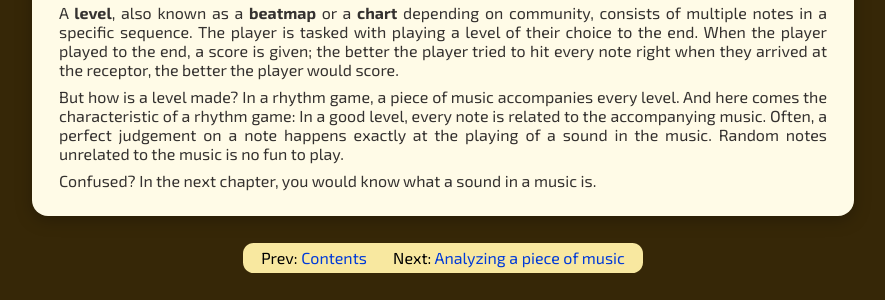
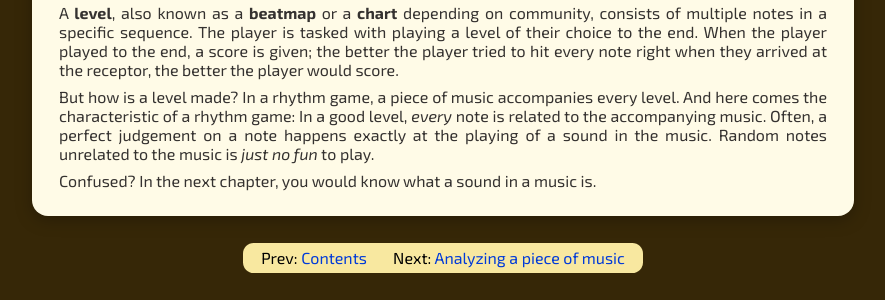
Before and after one commit to mcendu/ommtutorial, a Jekyll site: the page built from en/introduction.md, in a window 1280 px wide. Shown: the part 497-797 px from the top of the page, without its empty margins (197-1082 px from the left). Built offline with Jekyll 4.4.1, drawn with Linux system fonts in a browser that asks for light colours.

```diff
--- a/en/introduction.md
+++ b/en/introduction.md
@@ -38,9 +38,10 @@
 
 But how is a level made? In a rhythm game, a piece of music accompanies
 every level. And here comes the characteristic of a rhythm game: In a
-good level, every note is related to the accompanying music. Often, a
+good level, *every* note is related to the accompanying music. Often, a
 perfect judgement on a note happens exactly at the playing of a sound
-in the music. Random notes unrelated to the music is no fun to play.
+in the music. Random notes unrelated to the music is *just no fun* to
+play.
 
 Confused? In the next chapter, you would know what a sound in a music
 is.
```
Also changed, not shown: other parts of en/introduction.md (+2 -2 lines).
